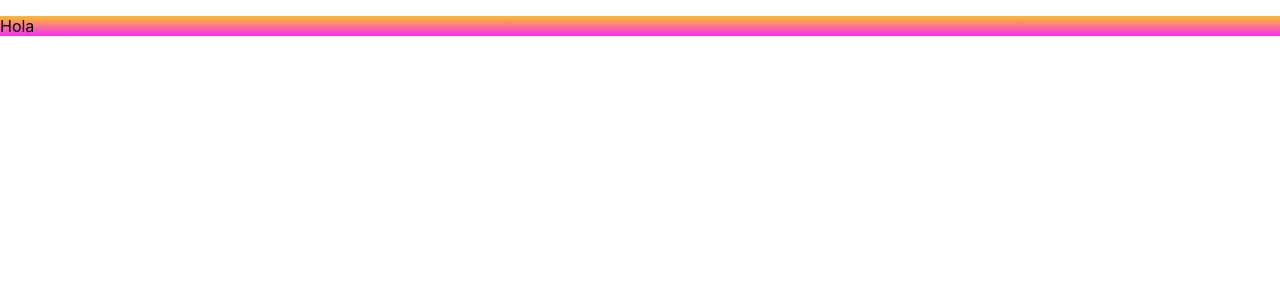
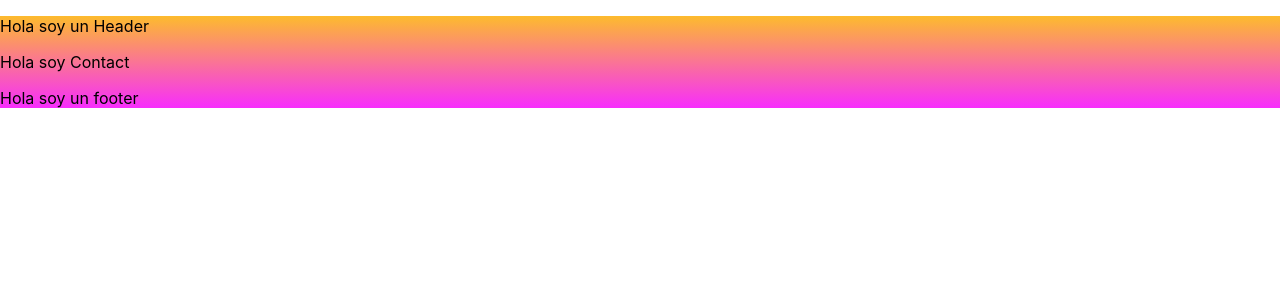
Before and after one commit to Pablito-1988/dog-grow, a React (Create React App) app: page /contact in a window 1280 px wide. Shown: the top 300 px of the page. Built offline with nearby package versions, Linux system fonts and the light colour scheme.

Commit message:
routes added

```diff
--- a/src/App.js
+++ b/src/App.js
@@ -6,13 +6,21 @@ import Edu from "./components/Edu/Edu"
 import SellPoint from "./components/SellPoints/SellPoints"
 import About from "./components/About/About"
 import Contact from "./components/Contact/Contact"
-
+import { Switch, Route } from "react-router-dom";
 
 
 function App() {
   return (
     <div className="AppContainer" >
-      <p>Hola</p>
+      <Header />
+      <Switch>
+        <Route exact path="/" component={Main} />
+        <Route path="/edu" component={Edu} />
+        <Route path="/sell-points" component={SellPoint} />
+        <Route path="/about" component={About} />
+        <Route path="/contact" component={Contact} />
+      </Switch>
+      <Footer />
     </div>
   );
 }
--- a/src/components/Contact/Contact.js
+++ b/src/components/Contact/Contact.js
@@ -0,0 +1,11 @@
+import React from 'react';
+
+const Contact = () => {
+    return (
+       <>
+       <p>Hola soy Contact</p>
+       </>
+    );
+};
+
+export default Contact;
--- a/src/components/Edu/Edu.js
+++ b/src/components/Edu/Edu.js
@@ -0,0 +1,11 @@
+import React from 'react';
+
+const Edu = () => {
+    return (
+        <>
+        <p>Hola soy Edu</p>
+        </>
+    );
+};
+
+export default Edu;
--- a/src/components/Footer/Footer.js
+++ b/src/components/Footer/Footer.js
@@ -0,0 +1,11 @@
+import React from 'react';
+
+const Footer = () => {
+    return (
+       <>
+       <p>Hola soy un footer</p>
+       </>
+    );
+};
+
+export default Footer;
--- a/src/components/Header/Header.js
+++ b/src/components/Header/Header.js
@@ -0,0 +1,11 @@
+import React from 'react';
+
+const Header = () => {
+    return (
+       <>
+       <p>Hola soy un Header</p>
+       </>
+    );
+};
+
+export default Header;
--- a/src/components/Main/Main.js
+++ b/src/components/Main/Main.js
@@ -0,0 +1,11 @@
+import React from 'react';
+
+const Main = () => {
+    return (
+        <>
+        <p>Hola soy main</p>
+        </>
+    );
+};
+
+export default Main;
--- a/src/components/SellPoints/SellPoints.js
+++ b/src/components/SellPoints/SellPoints.js
@@ -0,0 +1,11 @@
+import React from 'react';
+
+const SellPoints = () => {
+    return (
+        <>
+        <p>Hola soy un Sell Point</p>
+        </>
+    );
+};
+
+export default SellPoints;
--- a/src/index.js
+++ b/src/index.js
@@ -2,12 +2,15 @@ import React from 'react';
 import ReactDOM from 'react-dom/client';
 import './index.css';
 import App from './App';
+import { BrowserRouter } from 'react-router-dom';
 
 
 const root = ReactDOM.createRoot(document.getElementById('root'));
 root.render(
   <React.StrictMode>
+    <BrowserRouter>
     <App />
+    </BrowserRouter>
   </React.StrictMode>
 );
 
```
